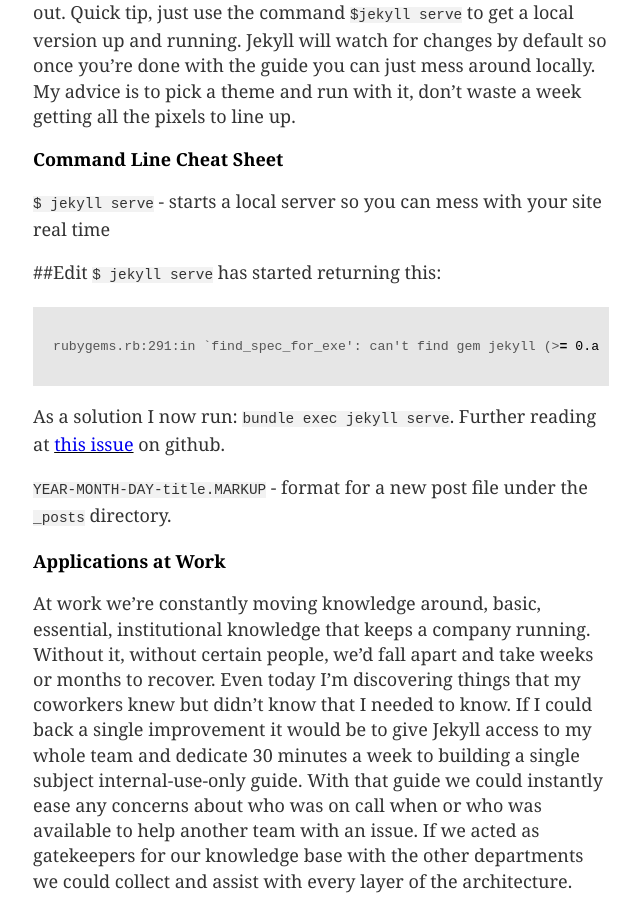
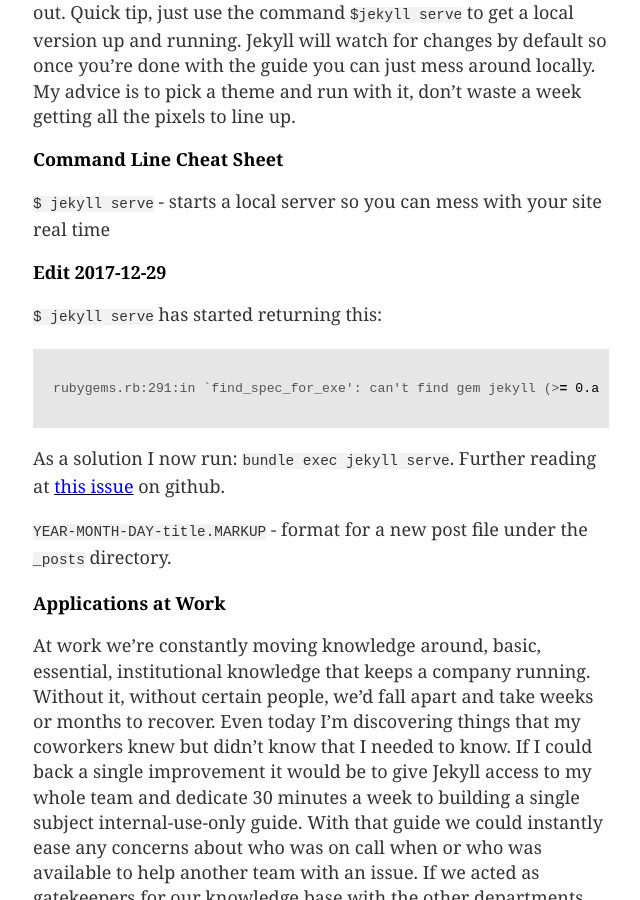
Before and after one commit to maxdobeck/maxdobeck.github.io, a Jekyll site: the page built from _posts/2017-08-01-creating-jekyll-blog.md, in a window 1280 px wide and 900 px high, scrolled down 373 px. Shown: the whole window, without its empty margins (319-959 px from the left). Built offline with Jekyll 4.4.1, drawn with Linux system fonts in a browser that asks for light colours.

Commit message:
Updated sytling

````diff
--- a/_posts/2017-08-01-creating-jekyll-blog.md
+++ b/_posts/2017-08-01-creating-jekyll-blog.md
@@ -10,7 +10,7 @@
 ## Command Line Cheat Sheet ##
 `$ jekyll serve` - starts a local server so you can mess with your site real time
 
-##Edit
+## Edit 2017-12-29
 `$ jekyll serve` has started returning this:
 
 ```terminal
````
